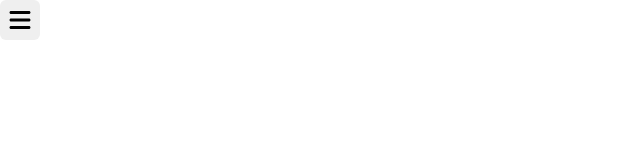
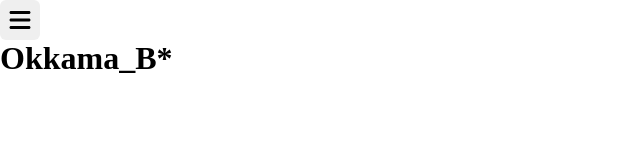
Before and after one commit to Okkama-B/WEB, a plain HTML site: page index.html in a window 1280 px wide. Shown: the whole page, without its empty margins (0-640 px from the left). Drawn offline with Linux system fonts and the light colour scheme.

Commit message:
Update index.html
first commit

```diff
--- a/index.html
+++ b/index.html
@@ -19,6 +19,8 @@
 
       </div>
     </nav>
-    <main></main>
+    <main>
+      <h1>Okkama_B*</h1>
+    </main>
   </body>
 </html>
```
